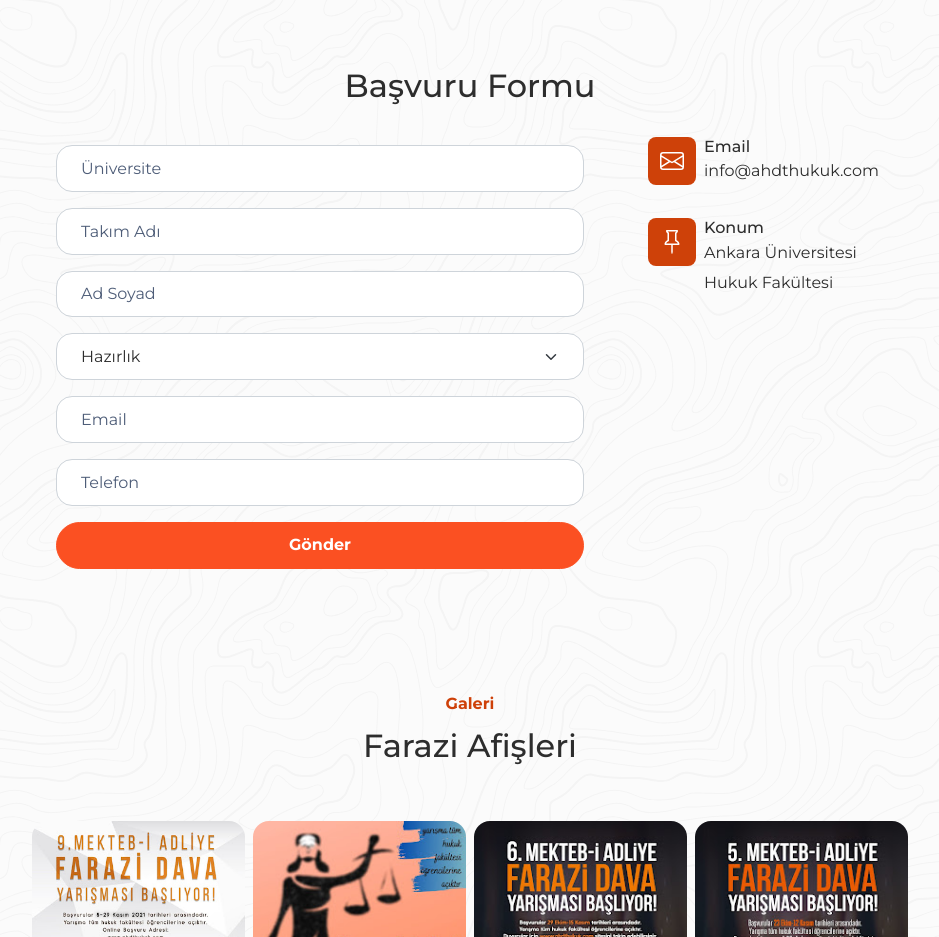
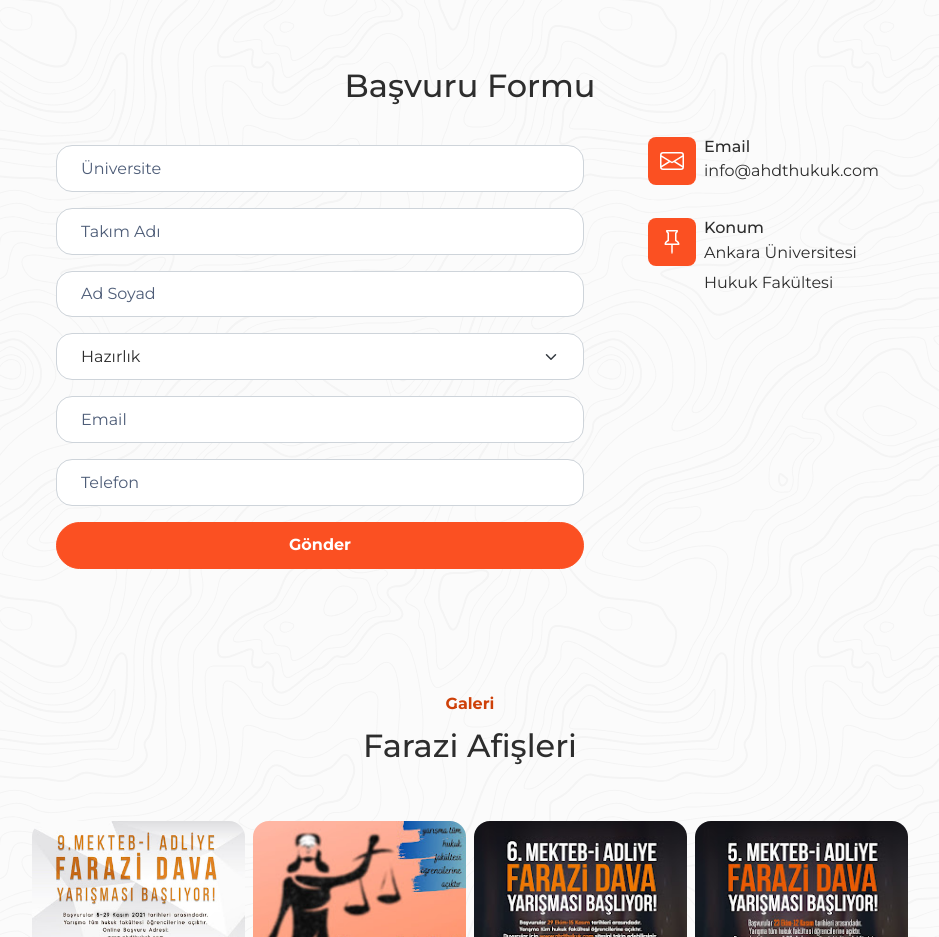
Before and after one commit to HevalNergiz/AHDT-Web, a plain HTML site: page farazi.html in a window 1280 px wide. Shown: the part 1680-2617 px from the top of the page, without its empty margins (170-1109 px from the left). Drawn offline with nearby package versions, Linux system fonts and the light colour scheme; some packages are replaced by stand-ins of ours; a script that the page names is missing.

Commit message:
Update farazi.html

```diff
--- a/farazi.html
+++ b/farazi.html
@@ -70,7 +70,7 @@ Bir değiliz ama birlikteyiz.">
                                 <div class="col-md-6 col-lg-4 col-xl-4">
                                     <div class="d-flex flex-column justify-content-start align-items-start h-100">
                                         <div class="d-flex align-items-start p-3">
-                                            <div class="bs-icon-md bs-icon-rounded d-flex flex-shrink-0 justify-content-center align-items-center d-inline-block bs-icon" style="background-color: #ce4109;"><svg xmlns="http://www.w3.org/2000/svg" width="1em" height="1em" fill="currentColor" viewBox="0 0 16 16" class="bi bi-envelope" style="color: #fff;">
+                                            <div class="bs-icon-md bs-icon-rounded d-flex flex-shrink-0 justify-content-center align-items-center d-inline-block bs-icon" style="background-color: #fb5022;"><svg xmlns="http://www.w3.org/2000/svg" width="1em" height="1em" fill="currentColor" viewBox="0 0 16 16" class="bi bi-envelope" style="color: #fff;">
                                                     <path fill-rule="evenodd" d="M0 4a2 2 0 0 1 2-2h12a2 2 0 0 1 2 2v8a2 2 0 0 1-2 2H2a2 2 0 0 1-2-2V4Zm2-1a1 1 0 0 0-1 1v.217l7 4.2 7-4.2V4a1 1 0 0 0-1-1H2Zm13 2.383-4.708 2.825L15 11.105V5.383Zm-.034 6.876-5.64-3.471L8 9.583l-1.326-.795-5.64 3.47A1 1 0 0 0 2 13h12a1 1 0 0 0 .966-.741ZM1 11.105l4.708-2.897L1 5.383v5.722Z"></path>
                                                 </svg></div>
                                             <div class="px-2">
@@ -79,7 +79,7 @@ Bir değiliz ama birlikteyiz.">
                                             </div>
                                         </div>
                                         <div class="d-flex align-items-start p-3">
-                                            <div class="bs-icon-md bs-icon-rounded d-flex flex-shrink-0 justify-content-center align-items-center d-inline-block bs-icon" style="background-color: #ce4109;"><svg xmlns="http://www.w3.org/2000/svg" width="1em" height="1em" fill="currentColor" viewBox="0 0 16 16" class="bi bi-pin" style="color: #fff;">
+                                            <div class="bs-icon-md bs-icon-rounded d-flex flex-shrink-0 justify-content-center align-items-center d-inline-block bs-icon" style="background-color: #fb5022;"><svg xmlns="http://www.w3.org/2000/svg" width="1em" height="1em" fill="currentColor" viewBox="0 0 16 16" class="bi bi-pin" style="color: #fff;">
                                                     <path d="M4.146.146A.5.5 0 0 1 4.5 0h7a.5.5 0 0 1 .5.5c0 .68-.342 1.174-.646 1.479-.126.125-.25.224-.354.298v4.431l.078.048c.203.127.476.314.751.555C12.36 7.775 13 8.527 13 9.5a.5.5 0 0 1-.5.5h-4v4.5c0 .276-.224 1.5-.5 1.5s-.5-1.224-.5-1.5V10h-4a.5.5 0 0 1-.5-.5c0-.973.64-1.725 1.17-2.189A5.921 5.921 0 0 1 5 6.708V2.277a2.77 2.77 0 0 1-.354-.298C4.342 1.674 4 1.179 4 .5a.5.5 0 0 1 .146-.354zm1.58 1.408-.002-.001.002.001zm-.002-.001.002.001A.5.5 0 0 1 6 2v5a.5.5 0 0 1-.276.447h-.002l-.012.007-.054.03a4.922 4.922 0 0 0-.827.58c-.318.278-.585.596-.725.936h7.792c-.14-.34-.407-.658-.725-.936a4.915 4.915 0 0 0-.881-.61l-.012-.006h-.002A.5.5 0 0 1 10 7V2a.5.5 0 0 1 .295-.458 1.775 1.775 0 0 0 .351-.271c.08-.08.155-.17.214-.271H5.14c.06.1.133.191.214.271a1.78 1.78 0 0 0 .37.282z"></path>
                                                 </svg></div>
                                             <div class="px-2">
```
